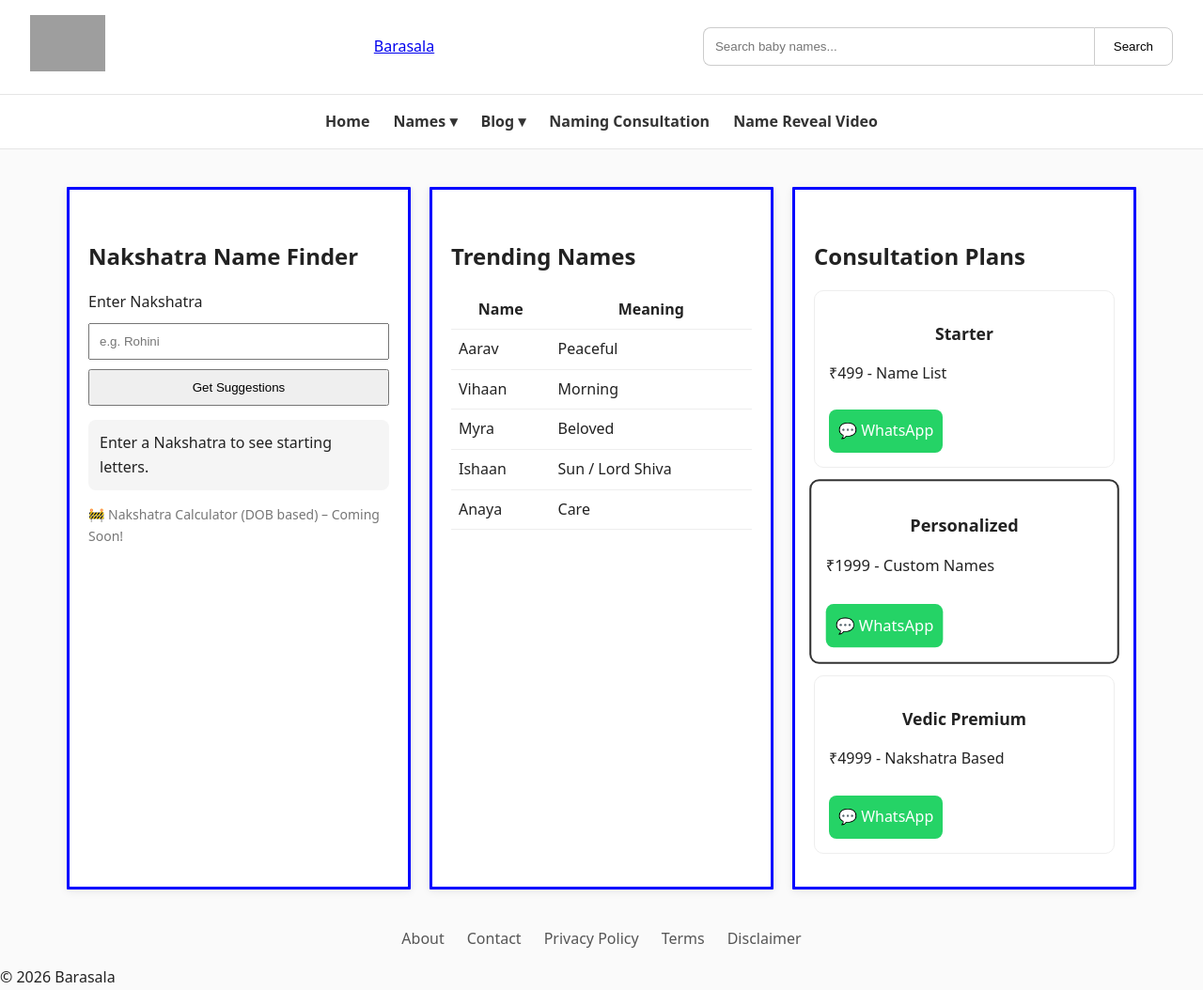
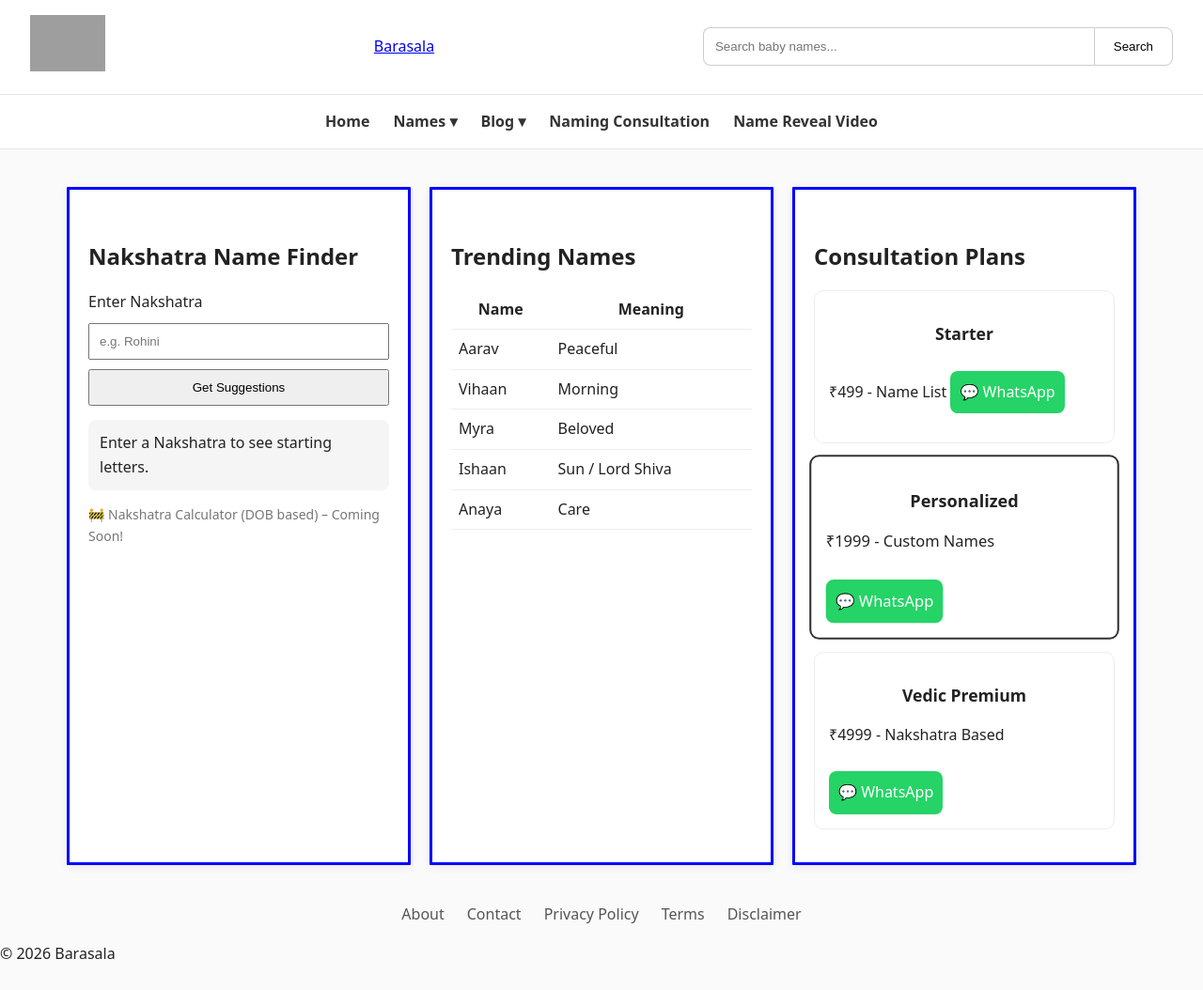
Before and after one commit to barasala999/barasala999.github.io, a Jekyll site: the page built from index.html, in a window 1280 px wide and 1054 px high. Shown: the whole window at 94% size. Built offline with Jekyll 4.4.1, drawn with Linux system fonts in a browser that asks for light colours; grey boxes are pictures that could not be loaded.

Commit message:
Update index.html

```diff
--- a/index.html
+++ b/index.html
@@ -57,13 +57,13 @@ title:  baby name reveal video
         <div class="plan">
 
             <h3>Starter</h3>
-            <p>₹499 - Name List</p>
-
-            <a class="wa-btn"
+            <p>₹499 - Name List  <a class="wa-btn"
                href="https://wa.me/919876543210?text=Hello%20Barasala,%0AI%20am%20interested%20in%20Starter%20Plan"
                target="_blank">
                 💬 WhatsApp
-            </a>
+            </a></p>
+
+
 
         </div>
 
```
